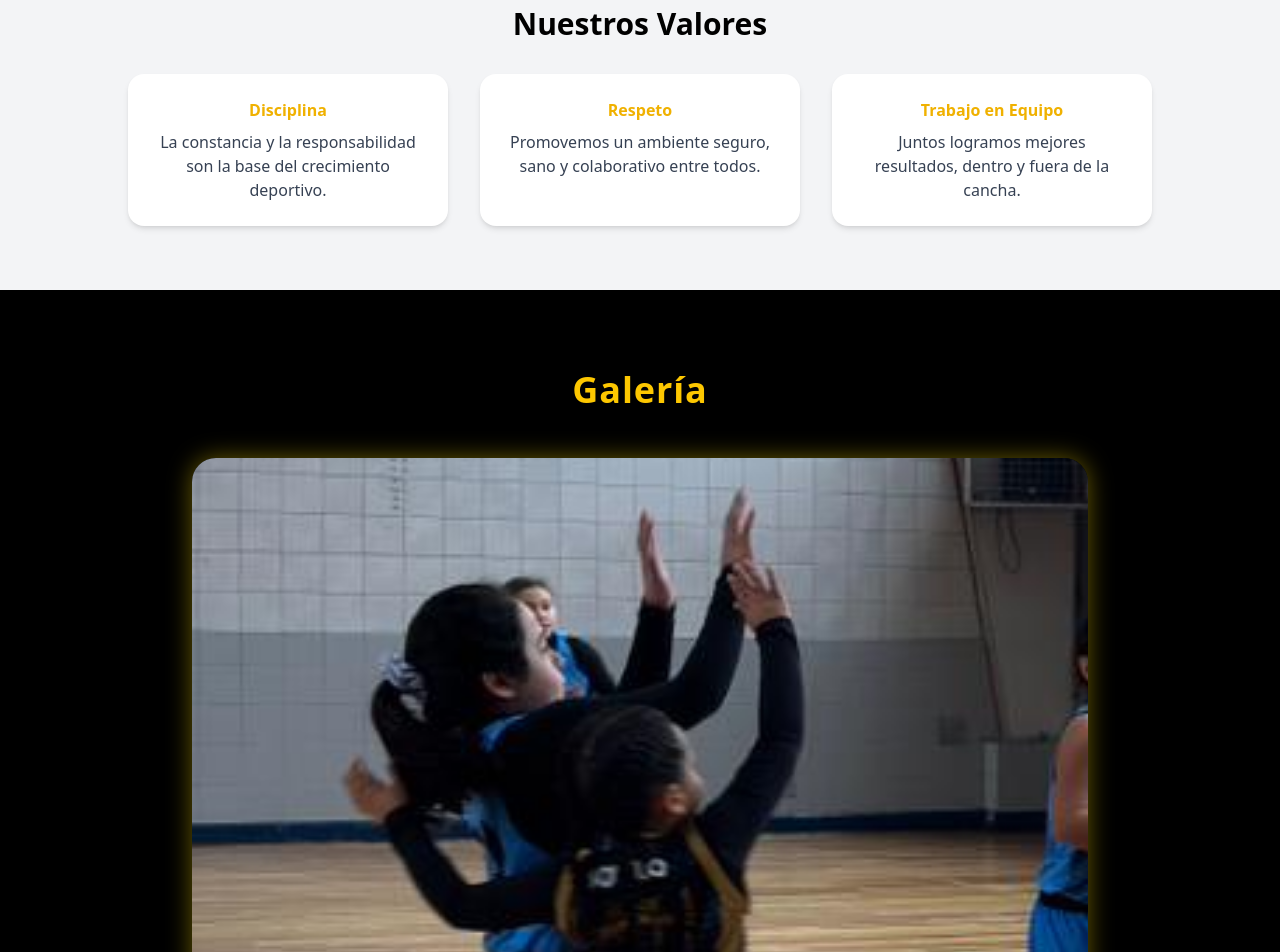
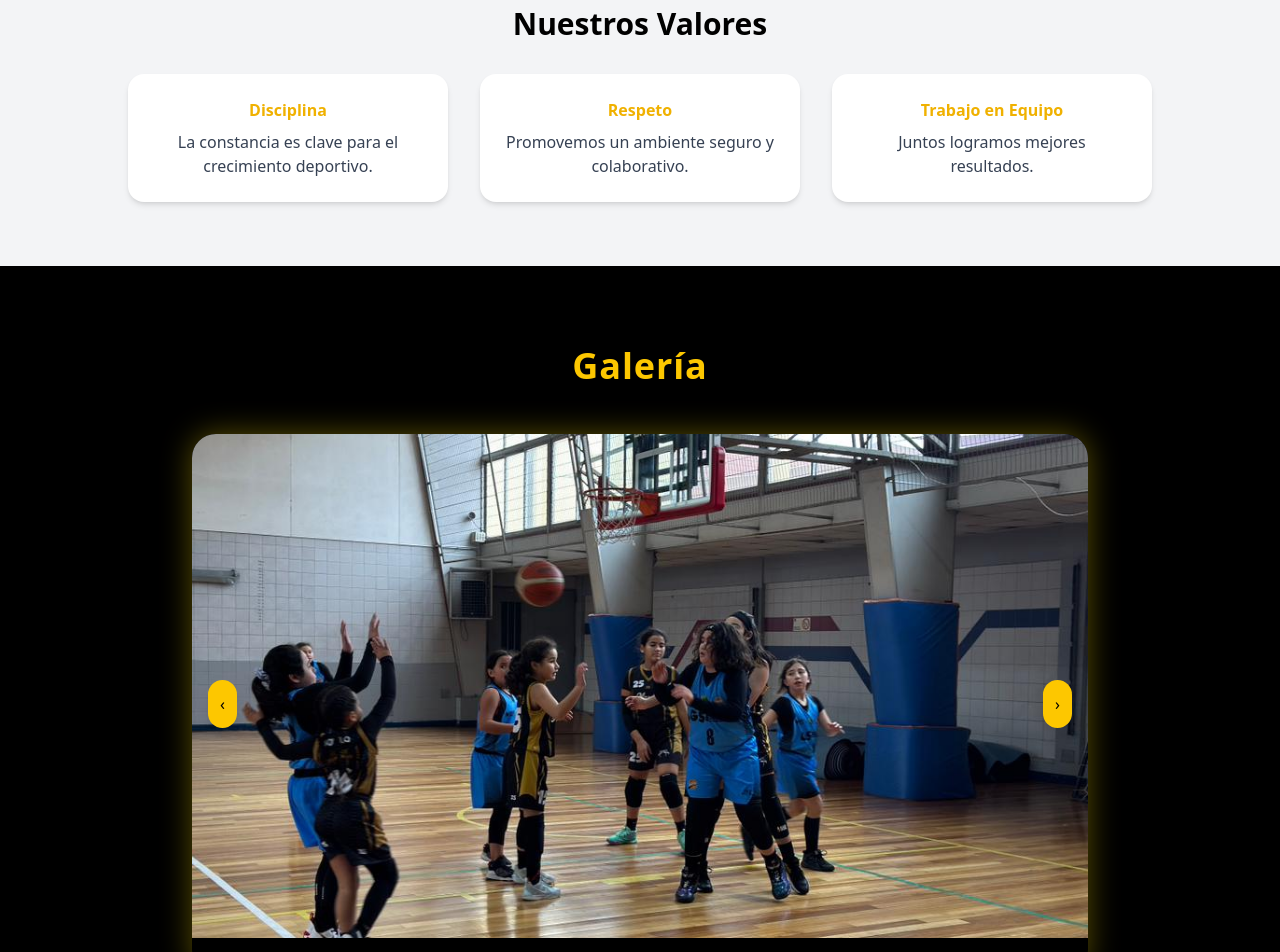
Before and after one commit to amparonunez/Proyecto-Grupo-03-Capstone-801D, a Next.js app in the folder Fase 2/Evidencias Proyecto/club_mamba/: page / in a window 1280 px wide. Shown: the part 1220-2172 px from the top of the page. Built offline with nearby package versions, Linux system fonts and the light colour scheme; no server answers.

Commit message:
modificacion carrusel

```diff
--- a/Fase 2/Evidencias Proyecto/club_mamba/src/app/page.tsx
+++ b/Fase 2/Evidencias Proyecto/club_mamba/src/app/page.tsx
@@ -21,7 +21,7 @@ export default function HomePage() {
   const [isAnimating, setIsAnimating] = useState(false);
   const [rol, setRol] = useState<string | null>(null);
 
-  // Obtener rol desde Supabase
+  // Obtener rol
   useEffect(() => {
     const fetchUserRole = async () => {
       const {
@@ -115,10 +115,8 @@ export default function HomePage() {
         </div>
       </section>
 
-      {/* ACERCA DEL CLUB + MISIÓN Y VISIÓN */}
+      {/* ACERCA DEL CLUB */}
       <section className="py-16 px-6 md:px-20 flex flex-col md:flex-row items-start gap-16">
-
-        {/* TEXTO */}
         <div className="md:w-1/2">
           <h3 className="text-3xl font-bold text-black mb-6">Acerca del Club</h3>
 
@@ -131,17 +129,14 @@ export default function HomePage() {
 
           <p className="text-gray-700 mt-4 leading-relaxed">
             Promovemos valores como la disciplina, perseverancia, respeto y el trabajo en equipo.
-            Nuestra comunidad está formada por niños, jóvenes y adultos apasionados por el deporte.
           </p>
 
-          {/* MISIÓN */}
           <h4 className="text-xl font-bold text-black mt-10">Nuestra Misión</h4>
           <p className="text-gray-700 leading-relaxed">
             Fomentar el deporte con espacios formativos que impulsen disciplina, compañerismo
             y bienestar físico y emocional.
           </p>
 
-          {/* VISIÓN */}
           <h4 className="text-xl font-bold text-black mt-10">Nuestra Visión</h4>
           <p className="text-gray-700 leading-relaxed">
             Ser un club referente regional, potenciando el talento local y el crecimiento deportivo
@@ -149,7 +144,6 @@ export default function HomePage() {
           </p>
         </div>
 
-        {/* IMAGEN */}
         <div className="md:w-1/2">
           <Image
             src="/img/648a4f16-97c9-4314-92f2-3139994bd510.jpeg"
@@ -169,64 +163,65 @@ export default function HomePage() {
           <div className="grid md:grid-cols-3 gap-8 text-gray-700">
             <div className="p-6 bg-white rounded-2xl shadow-md hover:shadow-xl transition">
               <h4 className="text-yellow-500 font-bold mb-2">Disciplina</h4>
-              <p>La constancia y la responsabilidad son la base del crecimiento deportivo.</p>
+              <p>La constancia es clave para el crecimiento deportivo.</p>
             </div>
 
             <div className="p-6 bg-white rounded-2xl shadow-md hover:shadow-xl transition">
               <h4 className="text-yellow-500 font-bold mb-2">Respeto</h4>
-              <p>Promovemos un ambiente seguro, sano y colaborativo entre todos.</p>
+              <p>Promovemos un ambiente seguro y colaborativo.</p>
             </div>
 
             <div className="p-6 bg-white rounded-2xl shadow-md hover:shadow-xl transition">
               <h4 className="text-yellow-500 font-bold mb-2">Trabajo en Equipo</h4>
-              <p>Juntos logramos mejores resultados, dentro y fuera de la cancha.</p>
+              <p>Juntos logramos mejores resultados.</p>
             </div>
           </div>
         </div>
       </section>
 
-      {/* GALERÍA MEJORADA */}
+      {/* GALERÍA – CARRUSEL CORREGIDO */}
       <section className="bg-black py-20 px-6">
         <h3 className="text-3xl md:text-4xl font-extrabold text-center text-yellow-400 mb-12 tracking-wide drop-shadow-lg">
           Galería
         </h3>
 
-        <div className="relative w-full max-w-4xl mx-auto overflow-hidden rounded-3xl shadow-[0_0_25px_rgba(255,223,0,0.4)] group">
+        <div className="relative w-full max-w-4xl mx-auto rounded-3xl overflow-hidden shadow-[0_0_30px_rgba(255,223,0,0.35)]">
 
-          {/* IMÁGENES */}
+          {/* SLIDER */}
           <div
             className="flex transition-transform duration-700 ease-in-out"
             style={{
               transform: `translateX(-${current * 100}%)`,
-              width: `${images.length * 100}%`,
             }}
           >
             {images.map((src, index) => (
-              <div key={index} className="w-full flex-shrink-0">
+              <div
+                key={index}
+                className="min-w-full aspect-[16/9] bg-black"
+              >
                 <Image
                   src={src}
                   alt={`Slide ${index}`}
-                  width={1200}
-                  height={700}
-                  placeholder="blur"
-                  blurDataURL={src}
-                  className="w-full h-[320px] md:h-[500px] object-cover object-center transition-all duration-700"
+                  width={1600}
+                  height={900}
+                  className="w-full h-full object-cover"
                 />
               </div>
             ))}
           </div>
 
-          {/* BOTONES */}
+          {/* BOTÓN IZQUIERDA */}
           <button
             onClick={prevSlide}
-            className="absolute top-1/2 -translate-y-1/2 left-4 bg-yellow-400 text-black p-3 md:p-4 rounded-full shadow-lg hover:bg-yellow-500 hover:scale-110 transition hidden group-hover:block"
+            className="absolute top-1/2 left-4 -translate-y-1/2 bg-yellow-400 text-black p-3 rounded-full shadow-lg hover:bg-yellow-500 hover:scale-110 transition"
           >
             ‹
           </button>
 
+          {/* BOTÓN DERECHA */}
           <button
             onClick={nextSlide}
-            className="absolute top-1/2 -translate-y-1/2 right-4 bg-yellow-400 text-black p-3 md:p-4 rounded-full shadow-lg hover:bg-yellow-500 hover:scale-110 transition hidden group-hover:block"
+            className="absolute top-1/2 right-4 -translate-y-1/2 bg-yellow-400 text-black p-3 rounded-full shadow-lg hover:bg-yellow-500 hover:scale-110 transition"
           >
             ›
           </button>
@@ -237,10 +232,11 @@ export default function HomePage() {
               <button
                 key={index}
                 onClick={() => setCurrent(index)}
-                className={`
-                  w-3 h-3 md:w-4 md:h-4 rounded-full transition-all duration-300
-                  ${index === current ? "bg-yellow-400 scale-125" : "bg-gray-500"}
-                `}
+                className={`w-3 h-3 rounded-full transition-all ${
+                  index === current
+                    ? "bg-yellow-400 scale-125"
+                    : "bg-gray-500"
+                }`}
               />
             ))}
           </div>
```
Also changed, not shown: Fase 2/Evidencias Proyecto/club_mamba/src/app/pages/entrenamientos_partidos/page.tsx (renamed from Fase 2/Evidencias Proyecto/club_mamba/src/app/pages/entrenamientos_partidos/index.tsx).
